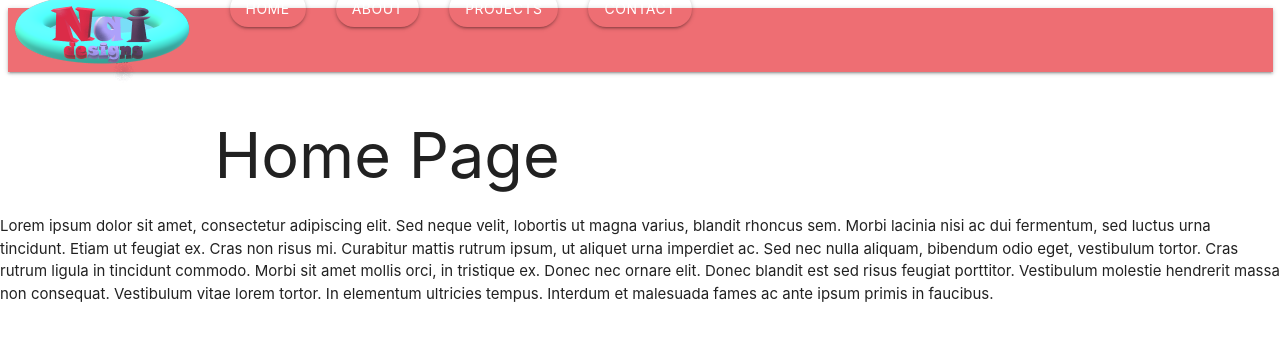
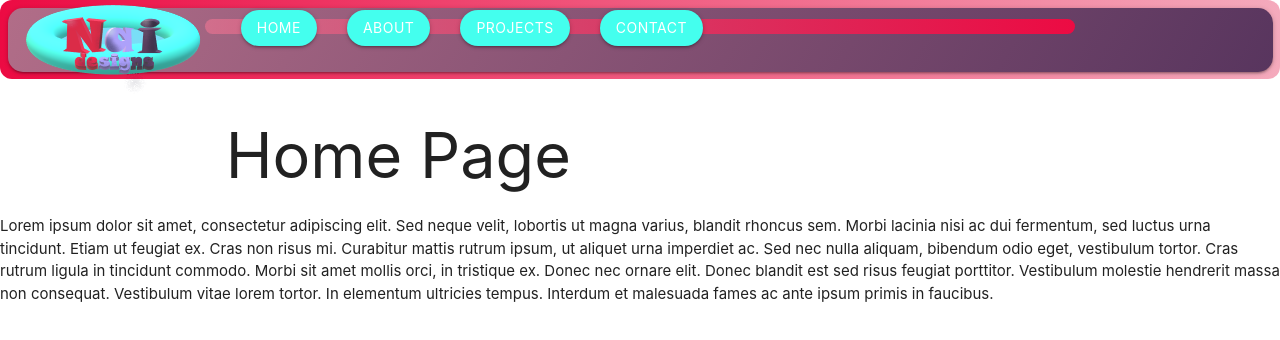
Before and after one commit to adam-niggebrugge/react-profile, a React (Create React App) app: page / in a window 1280 px wide. Shown: the top 340 px of the page. Built offline with nearby package versions, Linux system fonts and the light colour scheme.

Commit message:
ported in basic css used in handlebars profile, done under basic_component_outline reject branch

```diff
--- a/src/index.css
+++ b/src/index.css
@@ -1,3 +1,19 @@
+:root {
+  --highlight:#44ffee;
+  --mildlight: #79def7;
+  --highlight-neutral: #afa2ff;
+  --glaucous: #7a89c2;
+  --bold: #EC0B43;
+  --bold-transparancy: #ee75939d;
+  --bold-contrast: #58355E;
+  --bold-contrast-tranparancy: #8e6d94a2;
+  --light: #dafae1;
+  --neutral: #acc7c6;
+  --dark: #0e0e2c;
+  --shadow: #5858589a;
+  --dark-shadow: #00000054;
+}
+
 body {
   margin: 0;
   font-family: -apple-system, BlinkMacSystemFont, 'Segoe UI', 'Roboto', 'Oxygen',
@@ -7,7 +23,68 @@ body {
   -moz-osx-font-smoothing: grayscale;
 }
 
+.cust-background{
+  background-color: var(--light);
+  background-image: url("./images/subtle-prism.svg");
+  background-attachment: fixed;
+  background-size: cover;
+  z-index: -5;
+}
+
 code {
   font-family: source-code-pro, Menlo, Monaco, Consolas, 'Courier New',
     monospace;
 }
+
+
+.banner-purple {
+  background-image: linear-gradient(120deg, var(--bold-contrast-tranparancy), var(--bold-contrast) );
+  color: var(--light);
+  border-radius: 15px;
+  text-align: end;
+  padding: 0.75em;
+}
+
+.banner-green {
+  background-image: linear-gradient(120deg, var(--highlight), var(--mildlight) );
+  color: var(--dark);
+  border-radius: 15px;
+  text-align: start;
+  padding: 0.5em;
+}
+
+
+.banner-red {
+  background-image: linear-gradient(to right, var(--bold-transparancy), var(--bold) );
+  box-shadow: inset 0px 0px 8px var(--netural), 0 0 15px var(--dark);
+  color: var(--netural);
+  border-radius: 12px;
+  padding: .5em;
+}
+
+.live-website{
+  padding-top: .75em;
+  max-width: 4em;
+  animation: blink 2s ease-in-out infinite;
+}
+
+.live-website-text{
+  vertical-align: baseline;
+}
+
+.list-inline {
+  padding-left: 0;
+  margin-left: -5px;
+  list-style: none;
+}
+.list-inline > li {
+  display: inline-block;
+  padding-right: 5px;
+  padding-left: 5px;
+}
+
+@keyframes blink {
+  from, to {opacity: 1}
+  66% {opacity: 0.66}
+  33% {opacity: 0.33}
+}
```
